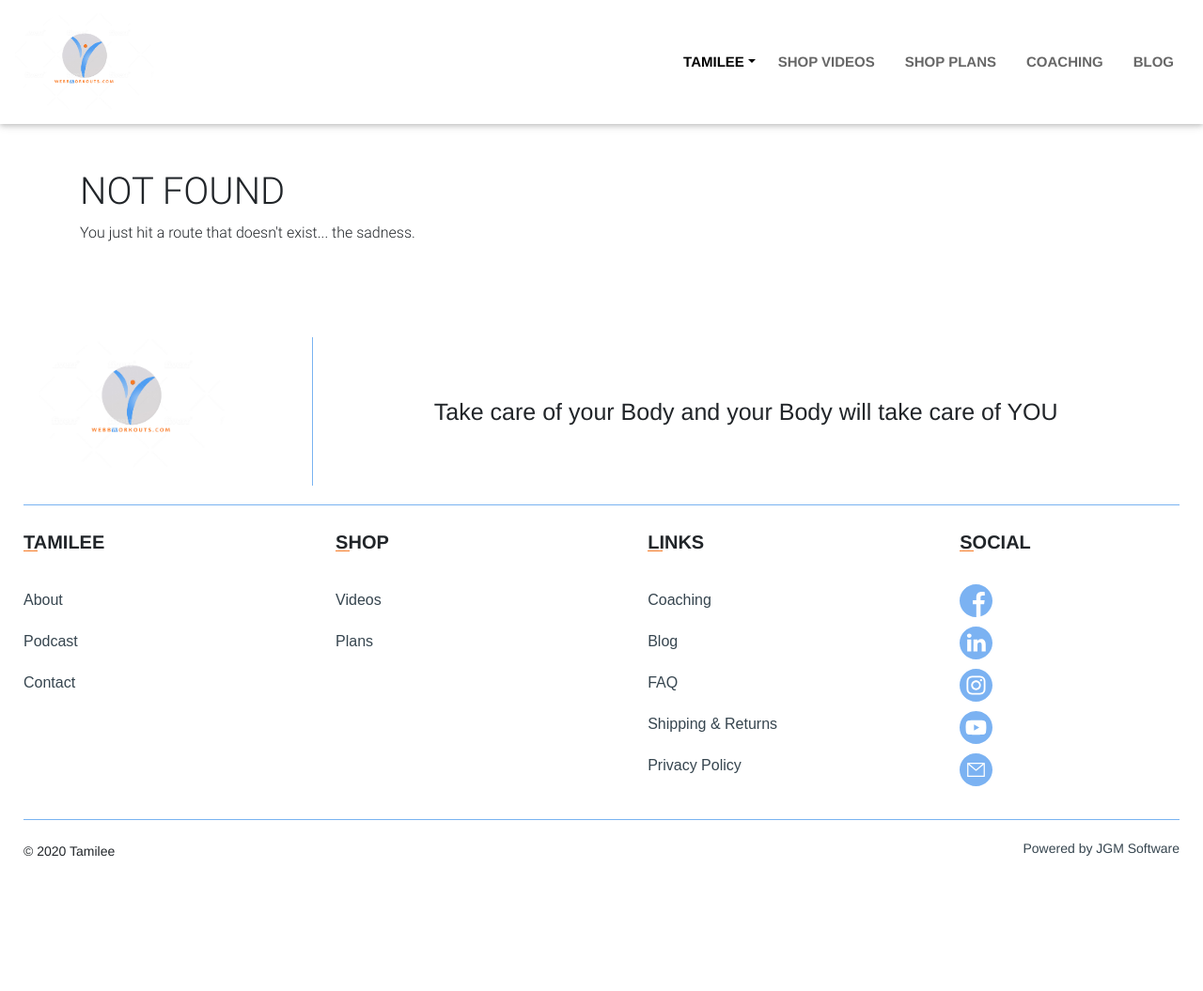
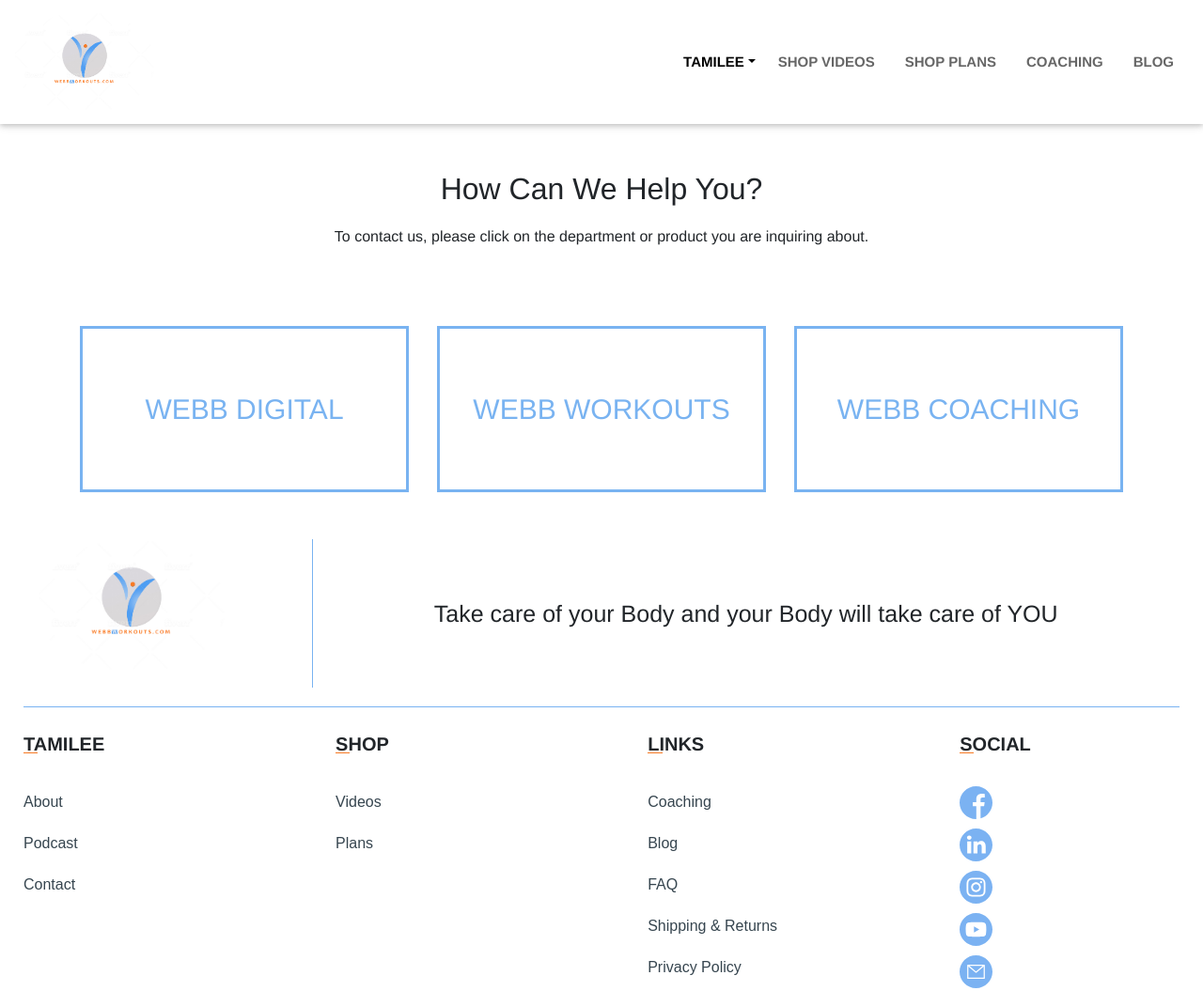
Before and after one commit to jmutt78/Webiste-Tam, a Gatsby site: page /contact in a window 1280 px wide. Before the commit this address had no page. Shown: the top 1055 px of the page at 94% size. Before the commit the page ends 962 px from the top, so only its background shows below. Built offline with nearby package versions, Linux system fonts and the light colour scheme; Gatsby itself is replaced by a stand-in of ours.

Commit message:
Added Contact Us

```diff
--- /dev/null
+++ b/src/components/Contact/index.js
@@ -0,0 +1,95 @@
+import React from "react"
+import styled from "styled-components"
+
+import { MDBContainer, MDBRow, MDBCol } from "mdbreact"
+
+import curl from "../../images/reverse-curl.jpg"
+
+export const Root = styled(MDBContainer)`
+  margin-top: 50px;
+  margin-left: auto;
+  margin-right: auto;
+  font-family: "Helvetica", "Helvetica Neue", Arial, "Lucida Grande", sans-serif;
+
+  h2 {
+    font-weight: 350;
+    margin: 20px;
+    text-align: center;
+  }
+
+  p {
+    padding-bottom: 3rem;
+    margin: 20px;
+    text-align: center;
+  }
+
+  img {
+    width: 100%;
+    height: 500px;
+    object-fit: cover;
+  }
+`
+
+export const Box = styled(MDBCol)`
+  position: relative;
+  width: 100%;
+  padding-right: 15px;
+  padding-left: 15px;
+  a {
+    border: 3px solid #79b3f1;
+    width: 100%;
+    display: block;
+    text-align: center;
+    color: #79b3f1;
+    text-transform: uppercase;
+    padding: 63px 20px;
+    font-size: 30px;
+    margin: 15px 0;
+  }
+
+  a:hover {
+    text-decoration: none;
+    background: #79b3f1;
+    color: #fff;
+  }
+`
+
+const contactArr = [
+  {
+    title: "Webb Digital",
+    link: "http://platformpurple.com/help/contact-us/",
+  },
+  {
+    title: "Webb Workouts",
+    link: "mailto:tamilee.webb@me.com",
+  },
+  {
+    title: "Webb Coaching",
+    link: "mailto:tamilee.webb@me.com",
+  },
+]
+
+export default () => (
+  <Root>
+    <div className="title">
+      <h2>How Can We Help You?</h2>
+      <p>
+        To contact us, please click on the department or product you are
+        inquiring about.
+      </p>
+    </div>
+    <MDBRow>
+      <MDBCol>
+        <MDBRow>
+          {contactArr.map(({ title, link }) => (
+            <Box md="4">
+              <a class="contact-item" href={link}>
+                {title}
+              </a>
+            </Box>
+          ))}
+        </MDBRow>
+      </MDBCol>
+    </MDBRow>
+  </Root>
+)
--- a/src/pages/about.js
+++ b/src/pages/about.js
@@ -15,7 +15,7 @@ export const AboutRoot = styled.div`
 
 const AboutUs = () => (
   <Layout>
-    <SEO title="About Us" />
+    <SEO title="About Tamilee" />
     <AboutRoot>
       <Dr />
     </AboutRoot>
--- /dev/null
+++ b/src/pages/contact.js
@@ -0,0 +1,16 @@
+import React from "react"
+
+import styled from "styled-components"
+
+import Layout from "../components/layout"
+import SEO from "../components/seo"
+import Contact from "../components/Contact"
+
+const AboutUs = () => (
+  <Layout>
+    <SEO title="Contact Tamilee" />
+    <Contact />
+  </Layout>
+)
+
+export default AboutUs
```
Also changed, not shown: 1 other file.
